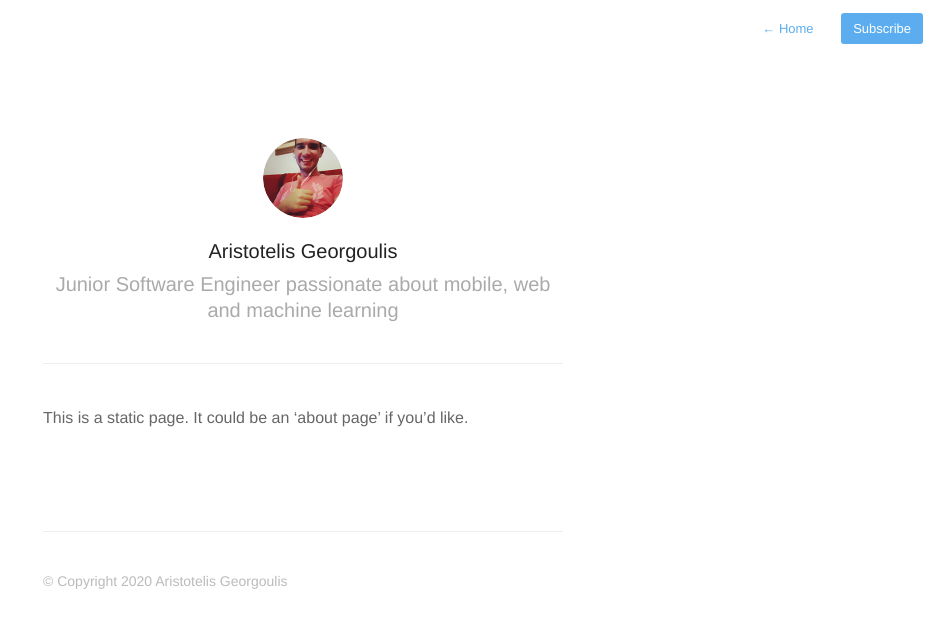
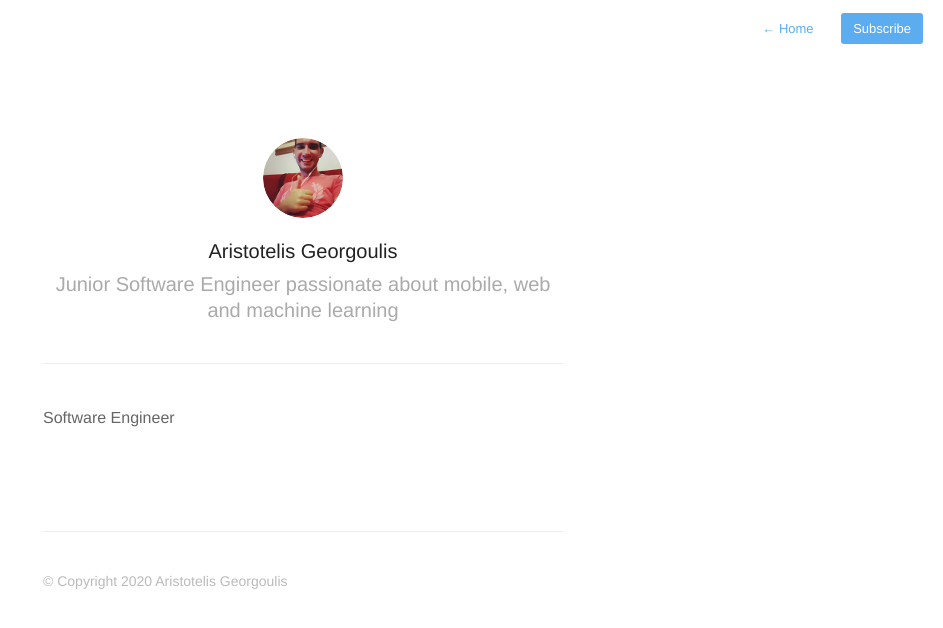
Before and after one commit to 4riS/4ris.github.io, a Jekyll site: the page built from about.md, in a window 1280 px wide. Shown: the top 628 px of the page, without its empty margins (337-1280 px from the left). Built offline with Jekyll 4.4.1, drawn with Linux system fonts in a browser that asks for light colours; nearby versions of some CDN libraries.

Commit message:
Updated about section

```diff
--- a/about.md
+++ b/about.md
@@ -4,6 +4,5 @@ permalink: about/
 profile: true
 ---
 
-This is a static page. It could be an 'about page' if you'd like.
-
+Software Engineer
 {% include footer.html %}
```
